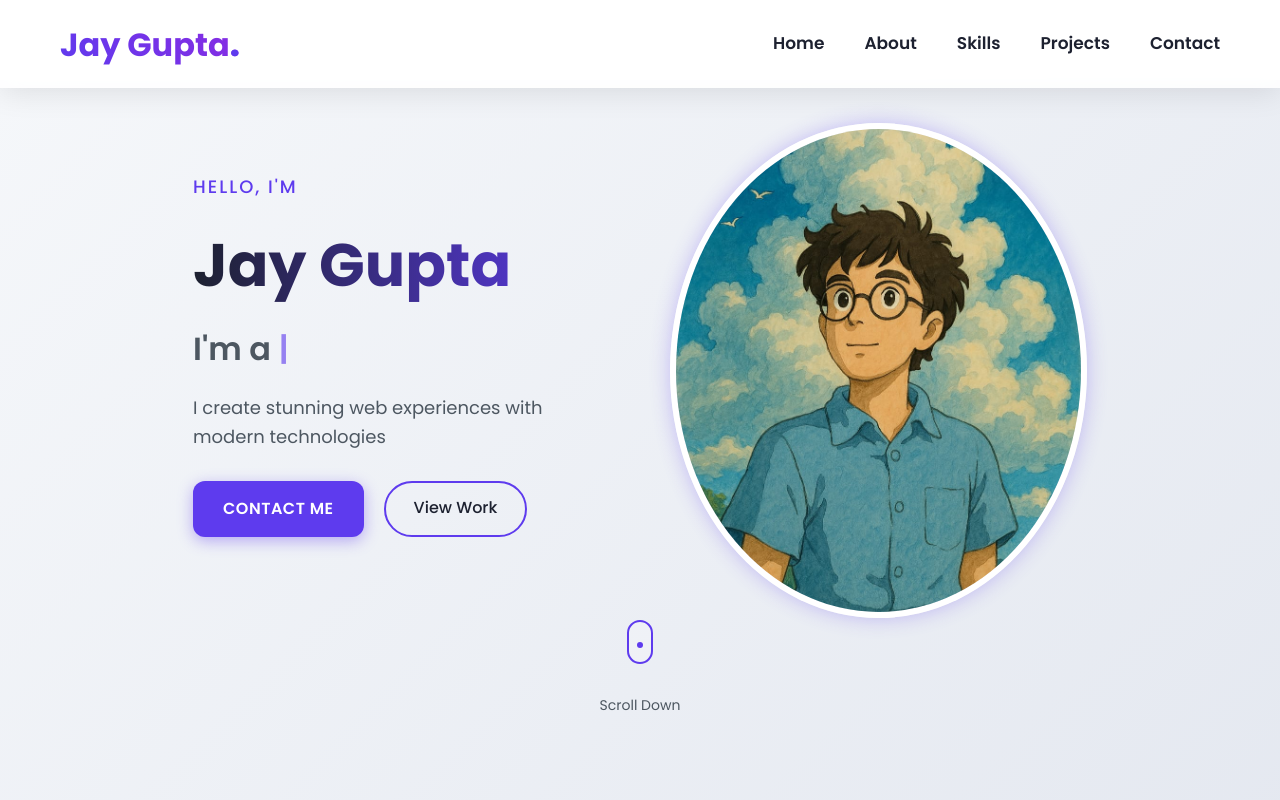
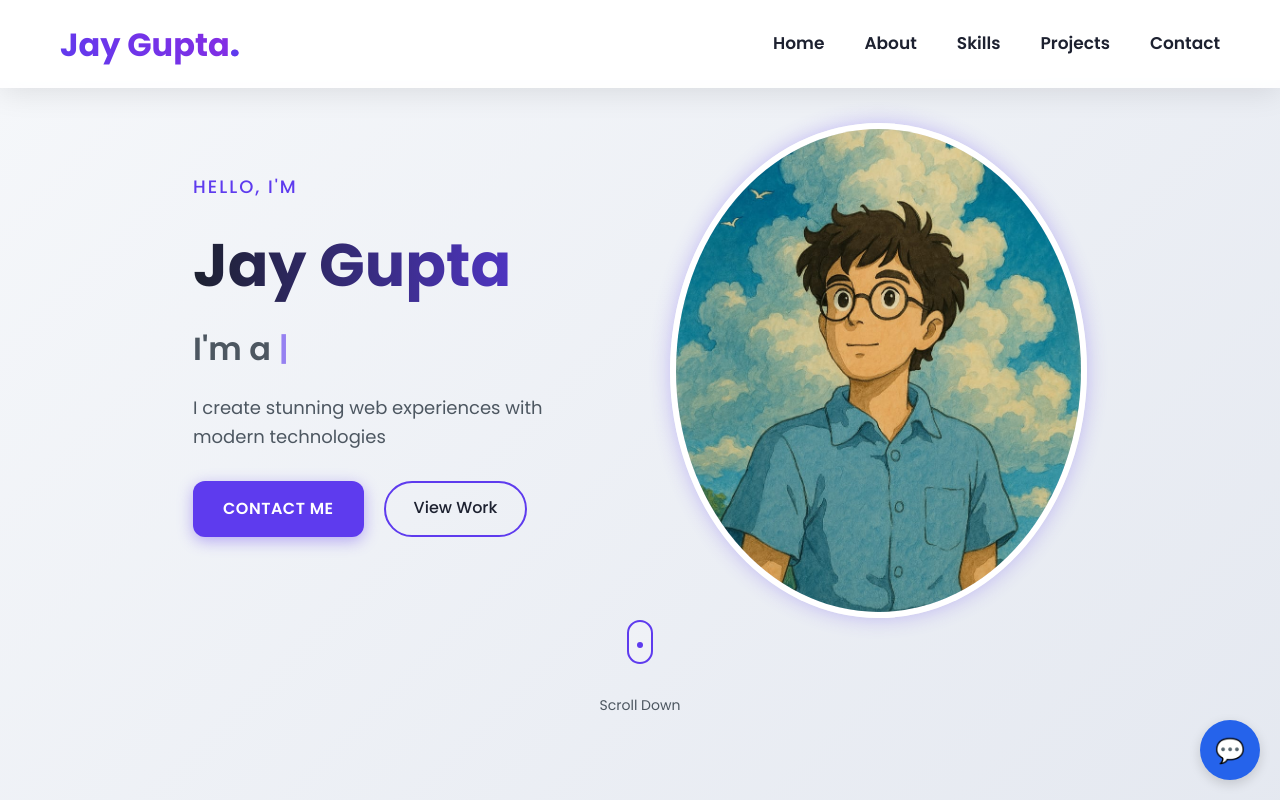
Before and after one commit to JayGupta930/portfolio, a React (Create React App) app: page / in a window 1280 px wide. Shown: the top 800 px of the page. Built offline with nearby package versions, Linux system fonts and the light colour scheme.

Commit message:
Add ChatBot component to App for enhanced user interaction

```diff
--- a/src/App.js
+++ b/src/App.js
@@ -7,6 +7,7 @@ import Projects from './components/Projects';
 import Skills from './components/Skills';
 import Contact from './components/Contact';
 import Footer from './components/Footer';
+import ChatBot from './components/ChatBot/ChatBot';
 
 function App() {
   return (
@@ -20,6 +21,7 @@ function App() {
         <Contact />
       </main>
       <Footer />
+      <ChatBot />
     </div>
   );
 }
```
